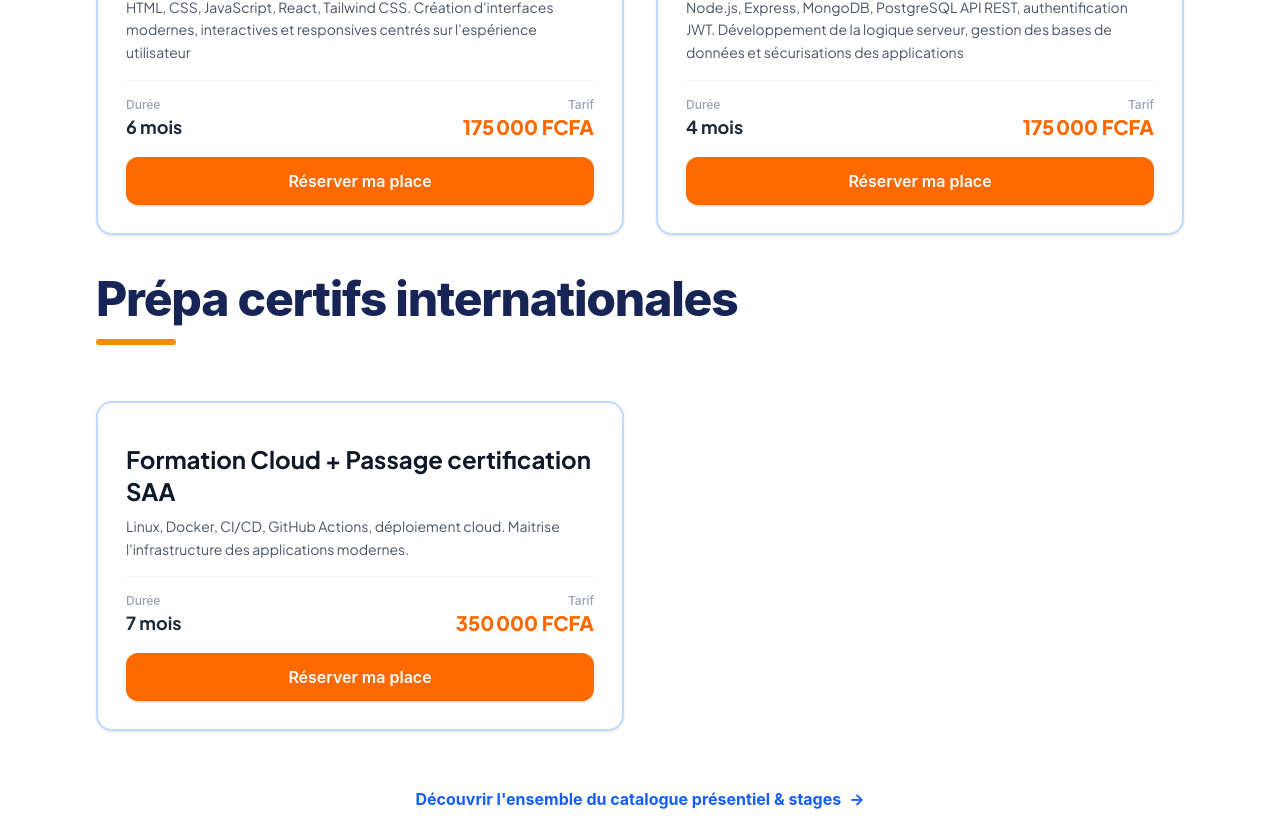
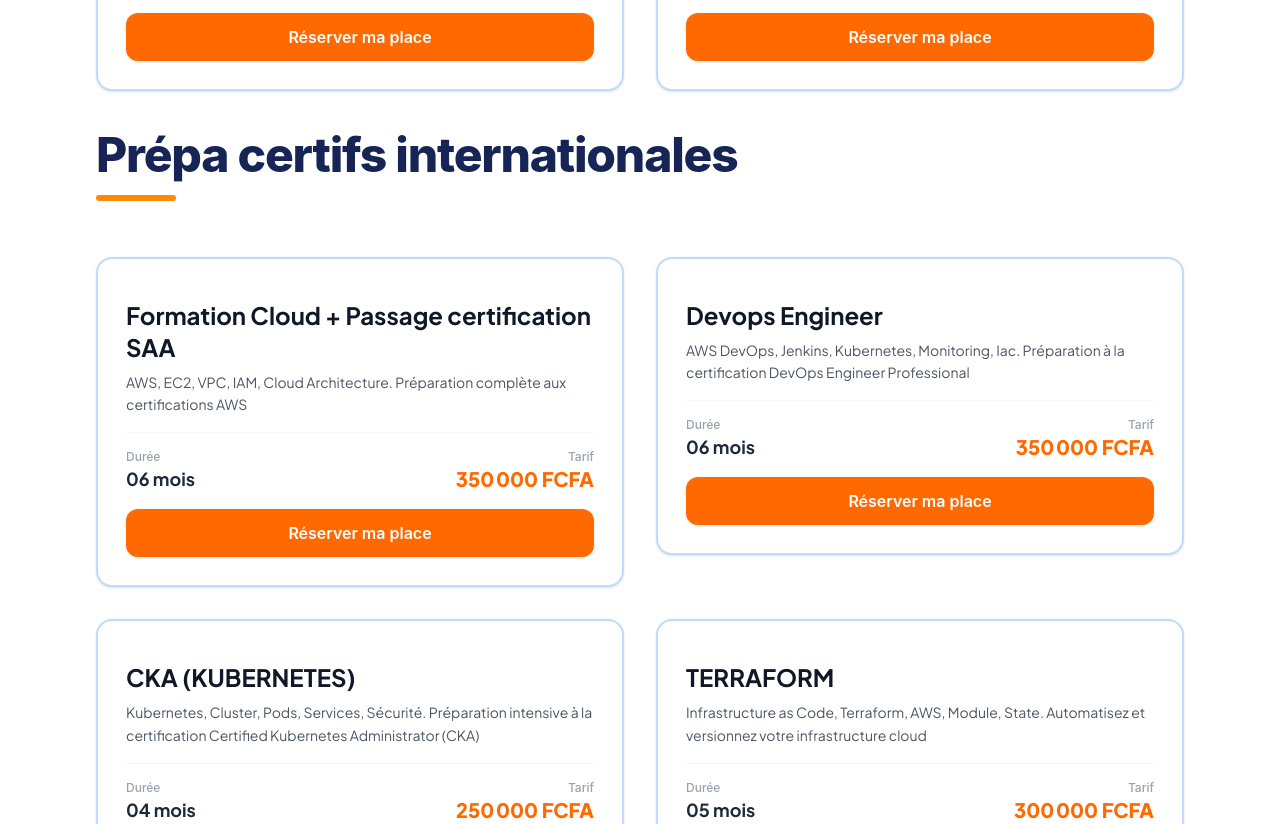
Before and after one commit to Ghislano26/worketyamo, a React (Vite) app: page / in a window 1280 px wide. Shown: the part 1636-2460 px from the top of the page. Built offline with nearby package versions, Linux system fonts and the light colour scheme.

Commit message:
update home page_about page_fomations_price

```diff
--- a/src/components/features.jsx
+++ b/src/components/features.jsx
@@ -64,7 +64,7 @@ function Features() {
           <h2 className="text-3xl md:text-5xl font-extrabold text-blue-950 tracking-tight">
             Pourquoi apprendre avec <span className="text-orange-500">Worketyamo</span> ?
           </h2>
-          <div className="w-20 h-1.5 bg-blue-600 rounded-full mt-4 mb-4 mx-auto"></div>
+          <div className="w-20 h-1.5 bg-blue-900 rounded-full mt-4 mb-4 mx-auto"></div>
           <p className="text-gray-600 text-base md:text-lg">
             Nous combinons la rigueur de l'ingénierie logicielle, l'accompagnement humain et des projets industriels pour faire de vous un professionnel autonome.
           </p>
--- a/src/components/formations.jsx
+++ b/src/components/formations.jsx
@@ -62,7 +62,7 @@ function Formations() {
           <FormationCard
             titre={'Développement Web FullStack'}
             description={'HTML, CSS, Javascript, React, Nodejs, Express, MongoDB. Construis des applications web complètes de A à Z.'}
-            duree={'8 mois'}
+            duree={'08 mois'}
             tarif={350000}
             onReserver={()=>navigate('/contact')}
           />
@@ -79,11 +79,11 @@ function Formations() {
           />
         </ScrollAnimate>
 
-         <ScrollAnimate>
+         {/* <ScrollAnimate>
           <FormationCard
             titre={'Frontend'}
             description={'HTML, CSS, JavaScript, React, Tailwind CSS. Création d\'interfaces modernes, interactives et responsives centrés sur l\'espérience utilisateur'}
-            duree={'6 mois'}
+            duree={'06 mois'}
             tarif={175000}
             onReserver={()=>navigate('/contact')}
           />
@@ -93,11 +93,11 @@ function Formations() {
           <FormationCard
             titre={'Backend'}
             description={'Node.js, Express, MongoDB, PostgreSQL API REST, authentification JWT. Développement de la logique serveur, gestion des bases de données et sécurisations des applications'}
-            duree={'4 mois'}
+            duree={'04 mois'}
             tarif={175000}
             onReserver={()=>navigate('/contact')}
           />
-        </ScrollAnimate>
+        </ScrollAnimate> */}
 
 
 
@@ -114,9 +114,39 @@ function Formations() {
         <ScrollAnimate>
           <FormationCard
             titre={'Formation Cloud + Passage certification SAA'}
-            description={'Linux, Docker, CI/CD, GitHub Actions, déploiement cloud. Maitrise l\'infrastructure des applications modernes.'}
-            duree={'7 mois'}
+            description={'AWS, EC2, VPC, IAM, Cloud Architecture. Préparation complète aux certifications AWS'}
+            duree={'06 mois'}
             tarif={350000}
+            onReserver={()=>navigate('/contact')}
+          />
+        </ScrollAnimate>
+
+        <ScrollAnimate>
+          <FormationCard
+            titre={'Devops Engineer'}
+            description={'AWS DevOps, Jenkins, Kubernetes, Monitoring, Iac. Préparation à la certification DevOps Engineer Professional'}
+            duree={'06 mois'}
+            tarif={350000}
+            onReserver={()=>navigate('/contact')}
+          />
+        </ScrollAnimate>
+
+        <ScrollAnimate>
+          <FormationCard
+            titre={'CKA (KUBERNETES)'}
+            description={'Kubernetes, Cluster, Pods, Services, Sécurité. Préparation intensive à la certification Certified Kubernetes Administrator (CKA)'}
+            duree={'04 mois'}
+            tarif={250000}
+            onReserver={()=>navigate('/contact')}
+          />
+        </ScrollAnimate>
+
+        <ScrollAnimate>
+          <FormationCard
+            titre={'TERRAFORM'}
+            description={'Infrastructure as Code, Terraform, AWS, Module, State. Automatisez et versionnez votre infrastructure cloud'}
+            duree={'05 mois'}
+            tarif={300000}
             onReserver={()=>navigate('/contact')}
           />
         </ScrollAnimate>
--- a/src/pages/about.jsx
+++ b/src/pages/about.jsx
@@ -156,7 +156,7 @@ function AboutPage() {
             <h2 className="text-3xl md:text-5xl font-extrabold text-blue-950 tracking-tight">
               Découvrez la structure <span className="text-orange-500">Worketyamo</span>
             </h2>
-            <div className="w-20 h-1.5 bg-blue-600 rounded-full mt-4 mb-4 mx-auto"></div>
+            <div className="w-20 h-1.5 bg-blue-900 rounded-full mt-4 mb-4 mx-auto"></div>
             <p className="text-gray-600 text-base md:text-lg">
               Un cadre de travail moderne situé à <span className="font-semibold text-gray-900">Melen, Yaoundé (Face au CHUY)</span>, pensé pour stimuler la créativité, la concentration et la collaboration tech.
             </p>
--- a/src/pages/formations.jsx
+++ b/src/pages/formations.jsx
@@ -133,7 +133,7 @@ function FormationsPage() {
 
             {[
               { id: 'tous', label: 'Toutes les formations' },
-              { id: 'presentiel', label: 'Présentiel (Melen - Yaoundé)' },
+              { id: 'presentiel', label: 'Présentiel' },
               { id: 'online', label: 'En Ligne & Udemy' },
               { id: 'stage', label: 'Stages (Académique & Pro)' },
               { id: 'web_mobile', label: 'Web & Mobile' },
--- a/src/static/aboutData.js
+++ b/src/static/aboutData.js
@@ -134,7 +134,7 @@ export const teamMembers = [
     nom: "Mohaman Adama",
     role: "Responsable Pédagogique ",
     image: `${Adama}`,
-    bio: "Directrice Générale & Responsable Pédagogique chez Worketyamo. Pilote stratégique de la formation, gestionnaire administrative et accompagnatrice bienveillante pour les apprenants en reconversion professionnelle."
+    bio: "Directeur Général & Responsable Pédagogique chez Worketyamo. Pilote stratégique de la formation, gestionnaire administrative et accompagnatrice bienveillante pour les apprenants en reconversion professionnelle."
   },
   {
     nom: "Ghislain Ateba",
@@ -145,9 +145,9 @@ export const teamMembers = [
   },
   {
     nom: "Tidjani Ahmed",
-    role: "Développeur web fullstack & Mobile",
+    role: "Développeur web fullstack",
     image: `${Ahmed}`,
-    bio: "Formateur & Développeur Fullstack et Mobile chez Worketyamo. Responsable Technique Cloud-Dev et Infrastructure Pédagogique"
+    bio: "Formateur & Développeur Fullstack chez Worketyamo. Responsable Technique Cloud-Dev et Infrastructure Pédagogique"
   },
   {
     nom: "Barthez",
--- a/src/static/formationsData.js
+++ b/src/static/formationsData.js
@@ -140,8 +140,8 @@ export const allFormationsCatalog = [
     type: "presentiel",
     categorie: "Développement Web",
     duree: "8 mois",
-    tarif: "150 000 FCFA",
-    badge: "Présentiel — Yaoundé (Melen)",
+    tarif: "350 000 FCFA",
+    badge: "Présentiel",
     description: "HTML, CSS, JavaScript, React, Node.js, Express, MongoDB, Tailwind. Construis des applications web complètes de A à Z avec un encadrement quotidien.",
     pointsForts: [
       "3 jours de cours présentiels / semaine à Melen",
@@ -163,9 +163,9 @@ export const allFormationsCatalog = [
     titre: "DevOps, Administration Système & Cloud",
     type: "presentiel",
     categorie: "Cloud & DevOps",
-    duree: "10 mois",
-    tarif: "250 000 FCFA",
-    badge: "Présentiel — Yaoundé (Melen)",
+    duree: "12 mois",
+    tarif: "500 000 FCFA",
+    badge: "Présentiel",
     description: "Linux, Docker, CI/CD, GitHub Actions, déploiement cloud AWS/GCP, monitoring et sécurité serveur. Maîtrise l'infrastructure des applications modernes.",
     pointsForts: [
       "Pratique sur serveurs virtuels et cloud réels",
@@ -184,50 +184,48 @@ export const allFormationsCatalog = [
   },
   {
     id: "pres-data-ia",
-    titre: "Data Science, Analyse de Données & IA",
+    titre: "Développement Frontend",
     type: "presentiel",
     categorie: "Data & IA",
     duree: "6 mois",
-    tarif: "180 000 FCFA",
-    badge: "Présentiel — Yaoundé (Melen)",
-    description: "Python, SQL, Business Intelligence (Power BI), Machine Learning et intégration d'IA. Transformez les données brutes en décisions stratégiques.",
+    tarif: "175 000 FCFA",
+    badge: "Présentiel",
+    description: "HTML, CSS, JavaScript, React, Tailwind CSS. Création d\'interfaces modernes, interactives et responsives centrés sur l'espérience utilisateur.",
     pointsForts: [
-      "Cas réels appliqués aux entreprises camerounaises et africaines",
-      "Dashboards interactifs et storytelling de données",
-      "Ateliers de Machine Learning pratique",
-      "Certification et soutenance finale",
+      "Projets réels basés sur des cas d'entreprise camerounaises",
+      "Maîtrise de React.js et de l'écosystème moderne",
+      "Portfolio professionnel déployé en ligne",
+      "Certification et accompagnement à l'emploi",
     ],
-    prerequis: "Esprit logique et curiosité pour l'analyse de données.",
+    prerequis: "Avoir un oridnateur portable, notions de base en informatique. Aucune expérience en code requise",
     programme: [
-      "Module 1 : Python pour la Data & requêtes SQL avancées",
-      "Module 2 : Data Cleaning & Visualisation (Pandas, Matplotlib, Power BI)",
-      "Module 3 : Statistiques appliquées & Exploration de données",
-      "Module 4 : Algorithmes de Machine Learning (Régression, Classification, Clustering)",
-      "Module 5 : Déploiement de modèles prédictifs et Dashboards Web",
+      "Module 1 : Fondamentaux du web (HTML5, CSS3, Responsive Design)",
+      "Module 2 : JavaScript Moderne (ES6+, DOM, API)",
+      "Module 3 : Framework Frontend (React.js, Hooks, Routing, Next.js)",
+      "Module 4 : Styling Avancé & Outils Pros (Tailwind CSS, GIT, GITHUB, Déploiment Versel)"
     ]
   },
   {
     id: "pres-mobile",
-    titre: "Développement d'Applications Mobiles (Flutter)",
+    titre: "Développement Backend",
     type: "presentiel",
     categorie: "Mobile",
-    duree: "6 mois",
-    tarif: "160 000 FCFA",
-    badge: "Présentiel — Yaoundé (Melen)",
-    description: "Créez des applications mobiles modernes, fluides et performantes pour Android et iOS avec le framework Flutter et le langage Dart.",
+    duree: "4 mois",
+    tarif: "175 000 FCFA",
+    badge: "Présentiel",
+    description: "Node.js, Express, MongoDB, PostgreSQL API REST, authentification JWT. Développement de la logique serveur, gestion des bases de données et sécurisations des applications",
     pointsForts: [
-      "Publication réelle sur Google Play Store",
-      "Intégration d'APIs tierces et paiements Mobile Money (Orange/MTN)",
-      "Gestion d'état avancée et architecture propre",
-      "Support continu en présentiel",
+      "Création d'API REST complètes et sécurisées",
+      "Maîtrise des bases de données NoSQL avec MongoDB",
+      "Authentification, autorisation et sécurité backend ",
+      "03 Projets finaux",
     ],
-    prerequis: "Avoir déjà quelques notions de programmation est un plus.",
+    prerequis: "Avoir un oridnateur portable, Bonne logique. La maîtrise des bases du frontend est un plus mais non obligatoire",
     programme: [
-      "Module 1 : Maîtrise du langage Dart & Programmation Orientée Objet",
-      "Module 2 : Widgets Flutter, UI responsive et animations",
-      "Module 3 : Backend Firebase (Auth, Firestore, Storage)",
-      "Module 4 : State Management (Provider, Bloc ou Riverpod)",
-      "Module 5 : Publication et monétisation d'applications mobiles",
+      "Module 1 : Fondamentaux Backend & Node.js (Serveur, NPM, Express)",
+      "Module 2 : Bases de Données (MongoDB, Prisma, PostgreSQL, Modélisation",
+      "Module 3 : API REST & Logique Métier (CRUD, Validation, Architecture MVC)",
+      "Module 4 : Sécurité & Déploiement (JWT, Hashage, Déploiement Render/Railway)"
     ]
   },
   {
@@ -279,6 +277,7 @@ export const allFormationsCatalog = [
 ];
 
 export const faqList = [
+
   {
     q: "Où se trouve exactement le centre de formation Worketyamo ?",
     a: "Nous sommes situés à Yaoundé, dans le quartier Melen, exactement en face du Centre Hospitalier Universitaire de Yaoundé (CHUY). C'est un emplacement très accessible desservi par les taxis et transports en commun."
@@ -286,6 +285,10 @@ export const faqList = [
   {
     q: "Comment postuler pour un stage académique ou professionnel ?",
     a: "Vous pouvez faire votre demande directement sur notre site via le formulaire en ligne ou en cliquant sur le bouton 'Discuter sur WhatsApp'. Vous pourrez préciser votre filière, votre école, vos dates de stage et le sujet souhaité. Notre équipe vous répond sous 24h."
+  },
+  {
+    q: "Comment se déroule les admission à Worketyamo ?",
+    a: "Les admissions se font par test d'évaluation de niveau. Les frais de test s'élèvent à 5000 FCFA, et l'inscription à 25 000 FCFA"
   },
   {
     q: "Peut-on payer les formations en plusieurs tranches ?",
```
Also changed, not shown: src/components/FAQ.jsx (added, +82 -0 lines), src/components/header.jsx (+4 -4 lines), src/pages/contact.jsx (+13 -59 lines).
